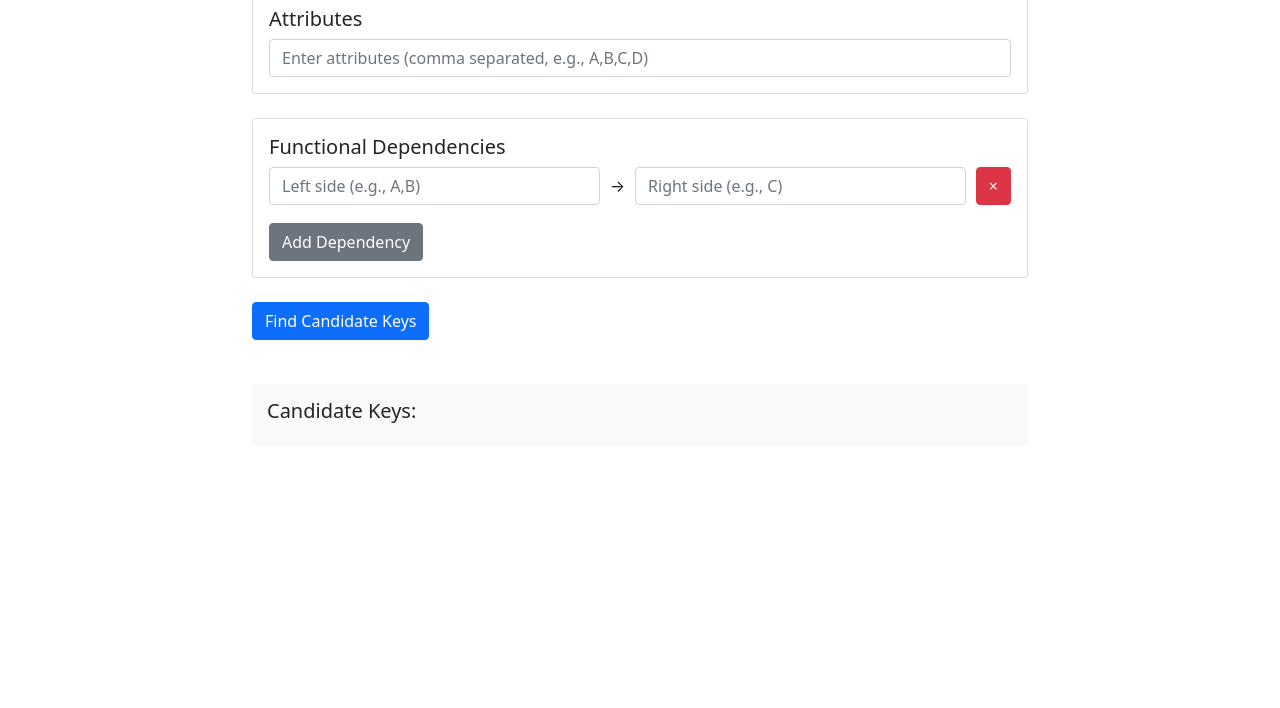
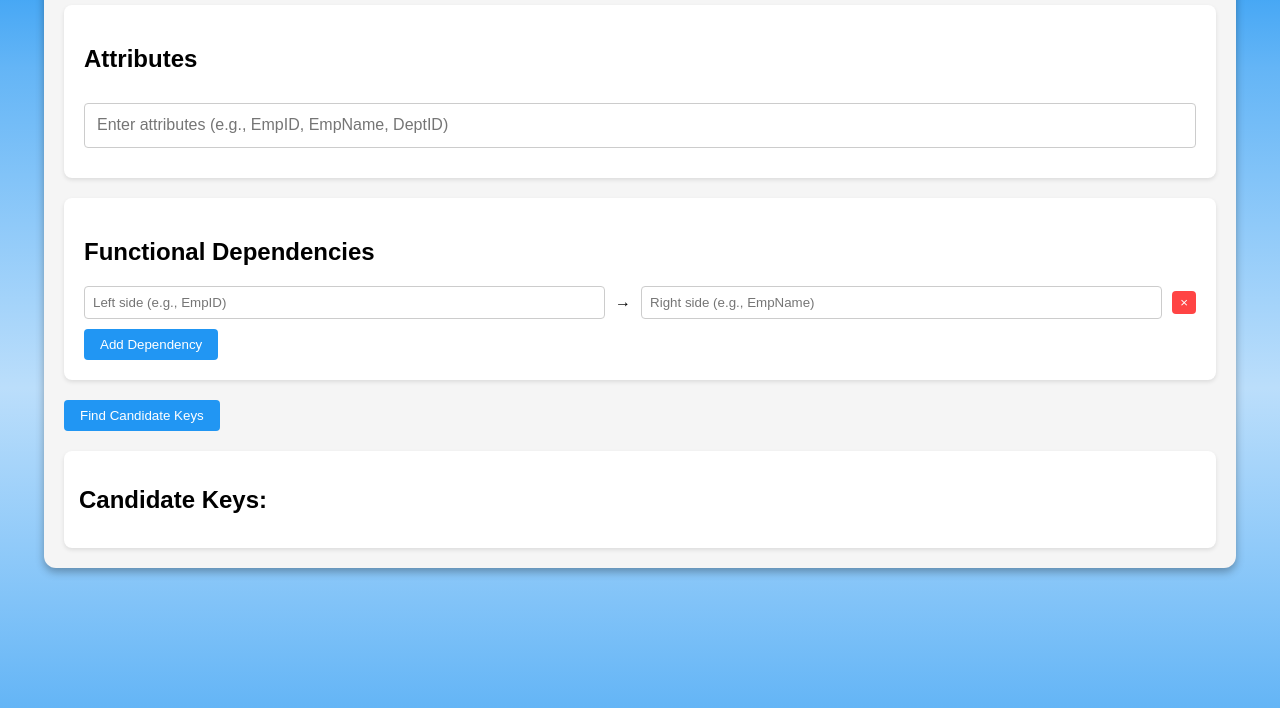
Before and after one commit to malivinayak/FD-Key, a plain HTML site: page index.html in a window 1280 px wide. Shown: the part 92-800 px from the top of the page. Drawn offline with nearby package versions, Linux system fonts and the light colour scheme.

Commit message:
V2: UI Update

```diff
--- a/index.html
+++ b/index.html
@@ -5,11 +5,56 @@
     <meta charset="UTF-8">
     <meta name="viewport" content="width=device-width, initial-scale=1.0">
     <title>Candidate Key Finder</title>
-    <link href="https://cdn.jsdelivr.net/npm/bootstrap@5.1.3/dist/css/bootstrap.min.css" rel="stylesheet">
     <style>
-        .container {
-            max-width: 800px;
+        body,
+        html {
+            font-family: Arial, sans-serif;
+            margin: 0;
+            background: repeating-linear-gradient(to bottom, #2196F3, #64B5F6, #90CAF9, #BBDEFB, #90CAF9, #64B5F6);
+            min-height: 100vh;
+            display: flex;
+            flex-direction: column;
+        }
+
+        #container {
+            background-color: #f5f5f5;
+            padding: 20px;
+            border-radius: 12px;
+            box-shadow: 0 4px 8px rgba(0, 0, 0, 0.3);
+            width: 90%;
             margin: 20px auto;
+        }
+
+        #attributes {
+            width: 100%;
+            padding: 12px;
+            font-size: 16px;
+            min-height: 45px;
+            margin: 10px 0;
+            box-sizing: border-box;
+        }
+
+        /* Existing styles remain the same, add this media query */
+        @media (max-width: 600px) {
+            #attributes {
+                font-size: 14px;
+                min-height: 40px;
+            }
+        }
+
+        h1 {
+            text-align: center;
+            font-size: 32px;
+            color: #2196F3;
+            margin: 0 0 20px 0;
+        }
+
+        .card {
+            background: white;
+            border-radius: 8px;
+            padding: 20px;
+            margin-bottom: 20px;
+            box-shadow: 0 2px 4px rgba(0, 0, 0, 0.1);
         }
 
         .fd-row {
@@ -19,23 +64,61 @@
             align-items: center;
         }
 
-        .fd-input {
+        input[type="text"] {
+            padding: 8px;
+            border: 1px solid #ccc;
+            border-radius: 4px;
             flex: 1;
+            transition: border-color 0.3s;
+        }
+
+        input[type="text"]:focus {
+            outline: none;
+            border-color: #2196F3;
+        }
+
+        button {
+            background-color: #2196F3;
+            color: white;
+            border: none;
+            border-radius: 4px;
+            padding: 8px 16px;
+            cursor: pointer;
+            transition: background-color 0.3s, transform 0.2s;
+        }
+
+        button:hover {
+            background-color: #1976D2;
+            transform: translateY(-1px);
+        }
+
+        .remove-fd {
+            padding: 4px 8px;
+            background-color: #ff4444;
+        }
+
+        .remove-fd:hover {
+            background-color: #cc0000;
         }
 
         .result-box {
+            background-color: white;
             padding: 15px;
-            background-color: #f8f9fa;
-            border-radius: 5px;
+            border-radius: 8px;
             margin-top: 20px;
+            box-shadow: 0 2px 4px rgba(0, 0, 0, 0.1);
         }
 
-        @media (max-width: 576px) {
+        @media (max-width: 600px) {
             .fd-row {
                 flex-direction: column;
             }
 
-            .fd-input {
+            input[type="text"] {
+                width: 100%;
+            }
+
+            button {
                 width: 100%;
             }
         }
@@ -43,39 +126,35 @@
 </head>
 
 <body>
-    <div class="container">
-        <h2 class="mb-4">Candidate Key Finder</h2>
+    <div id="container">
+        <h1>Candidate Key Finder</h1>
 
-        <div class="card mb-4">
-            <div class="card-body">
-                <h5 class="card-title">Attributes</h5>
-                <input type="text" id="attributes" class="form-control"
-                    placeholder="Enter attributes (comma separated, e.g., A,B,C,D)">
-            </div>
+        <div class="card">
+            <h2>Attributes</h2>
+            <input type="text" id="attributes" placeholder="Enter attributes (e.g., EmpID, EmpName, DeptID)">
         </div>
 
-        <div class="card mb-4">
-            <div class="card-body">
-                <h5 class="card-title">Functional Dependencies</h5>
-                <div id="fd-container">
-                    <div class="fd-row">
-                        <input type="text" class="form-control fd-input" placeholder="Left side (e.g., A,B)">
-                        <span>→</span>
-                        <input type="text" class="form-control fd-input" placeholder="Right side (e.g., C)">
-                        <button class="btn btn-danger remove-fd">×</button>
-                    </div>
+        <div class="card">
+            <h2>Functional Dependencies</h2>
+            <div id="fd-container">
+                <div class="fd-row">
+                    <input type="text" placeholder="Left side (e.g., EmpID)">
+                    <span>→</span>
+                    <input type="text" placeholder="Right side (e.g., EmpName)">
+                    <button class="remove-fd">×</button>
                 </div>
-                <button class="btn btn-secondary mt-2" id="add-fd">Add Dependency</button>
             </div>
+            <button id="add-fd">Add Dependency</button>
         </div>
 
-        <button class="btn btn-primary mb-4" id="find-keys">Find Candidate Keys</button>
+        <button id="find-keys">Find Candidate Keys</button>
 
         <div class="result-box">
-            <h5>Candidate Keys:</h5>
+            <h2>Candidate Keys:</h2>
             <div id="results"></div>
         </div>
     </div>
+
 
     <script>
         // Add/Remove FD rows (same as fixed version)
@@ -89,10 +168,10 @@
             const row = document.createElement('div');
             row.className = 'fd-row';
             row.innerHTML = `
-                <input type="text" class="form-control fd-input" placeholder="Left side (e.g., A,B)">
+                <input type="text" placeholder="Left side">
                 <span>→</span>
-                <input type="text" class="form-control fd-input" placeholder="Right side (e.g., C)">
-                <button class="btn btn-danger remove-fd">×</button>
+                <input type="text" placeholder="Right side">
+                <button class="remove-fd">×</button>
             `;
             document.getElementById('fd-container').appendChild(row);
         });
```
